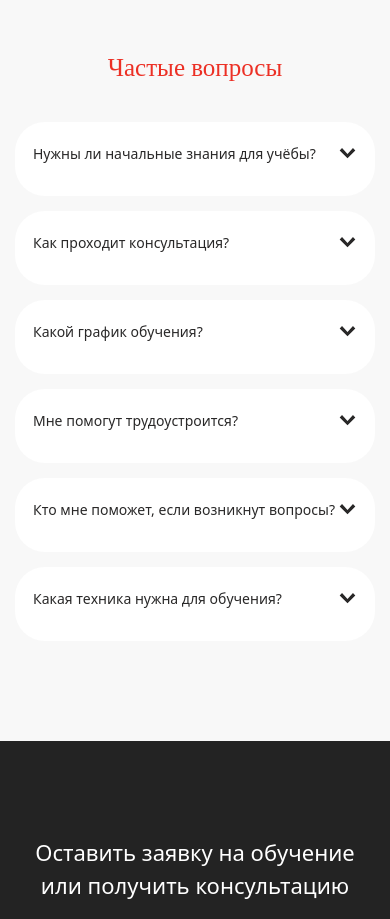
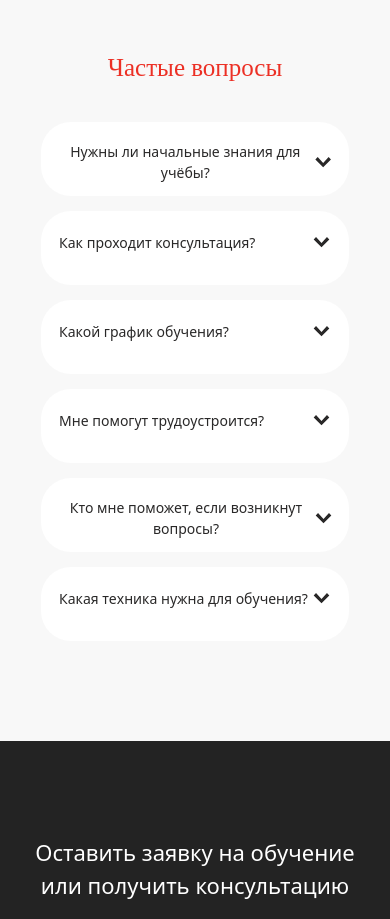
Before and after one commit to Asad220520/motion-web, a React (Create React App) app: page / in a window 390 px wide. Shown: the part 6380-7299 px from the top of the page. Built offline with nearby package versions, Linux system fonts and the light colour scheme; no server answers.

Commit message:
pro (#39)
Co-authored-by: Beku001 <nurgazevbekbolsun906@gmail.com>

```diff
--- a/src/components/Navigation/OurCurces/quashin/index.js
+++ b/src/components/Navigation/OurCurces/quashin/index.js
@@ -252,8 +252,8 @@ const Quashin = () => {
               style={{
                 margin:
                   blo1 || blo2 || blo3 || blo4 || blo5 || blo6
-                    ? "0 0 50px 0"
-                    : "0 0 0 0",
+                    ? "0 auto 50px auto"
+                    : "0 auto 0 auto",
                 height: blo6 ? "30%" : "60px",
                 overflow: blo6 ? "" : "hidden",
                 borderRadius: blo6 ? "20px" : "30px",
--- a/src/components/Navigation/OurCurces/quashin/index.scss
+++ b/src/components/Navigation/OurCurces/quashin/index.scss
@@ -30,7 +30,7 @@ padding: 0 0 0 60px;
       margin: 0 0 0 40px;
       &__block {
         color: rgb(27, 21, 21);
-        width: 770px;
+        width: 90%;
         padding: 19px 0 38px 18px;
         box-sizing: border-box;
         margin: 0 0 20px 0;
--- a/src/components/Navigation/OurCurces/quashin/media.scss
+++ b/src/components/Navigation/OurCurces/quashin/media.scss
@@ -19,12 +19,12 @@
           }
 
           &--group {
-            width: 100%;
+            width: 95%;
             margin: 0 0 0 0;
             &__block {
-              width: 100%;
+              width: 90%;
               padding: 19px 0 38px 38px;
-              margin: 0 0 20px 0;
+              margin: 0 auto 20px auto;
               &--span {
                 .par {
                   width: 90%;
@@ -69,12 +69,12 @@
           }
 
           &--group {
-            width: 100%;
+            width: 95%;
             margin: 0 0 0 0;
             &__block {
-              width: 100%;
+              width: 90%;
               padding: 19px 0 38px 15px;
-              margin: 0 0 20px 0;
+              margin: 0 auto 20px auto;
               &--span {
                 .par {
                   width: 90%;
@@ -122,11 +122,11 @@
 
           &--group {
             margin: 0 0 0 0;
-            width: 100%;
+            width: 95%;
             &__block {
-              width: 100%;
+              width: 90%;
               padding: 19px 0 55px 18px;
-              margin: 0 0 15px 0;
+              margin: 0 auto 15px auto;
               &--span {
                 .par {
                   width: 90%;
```
